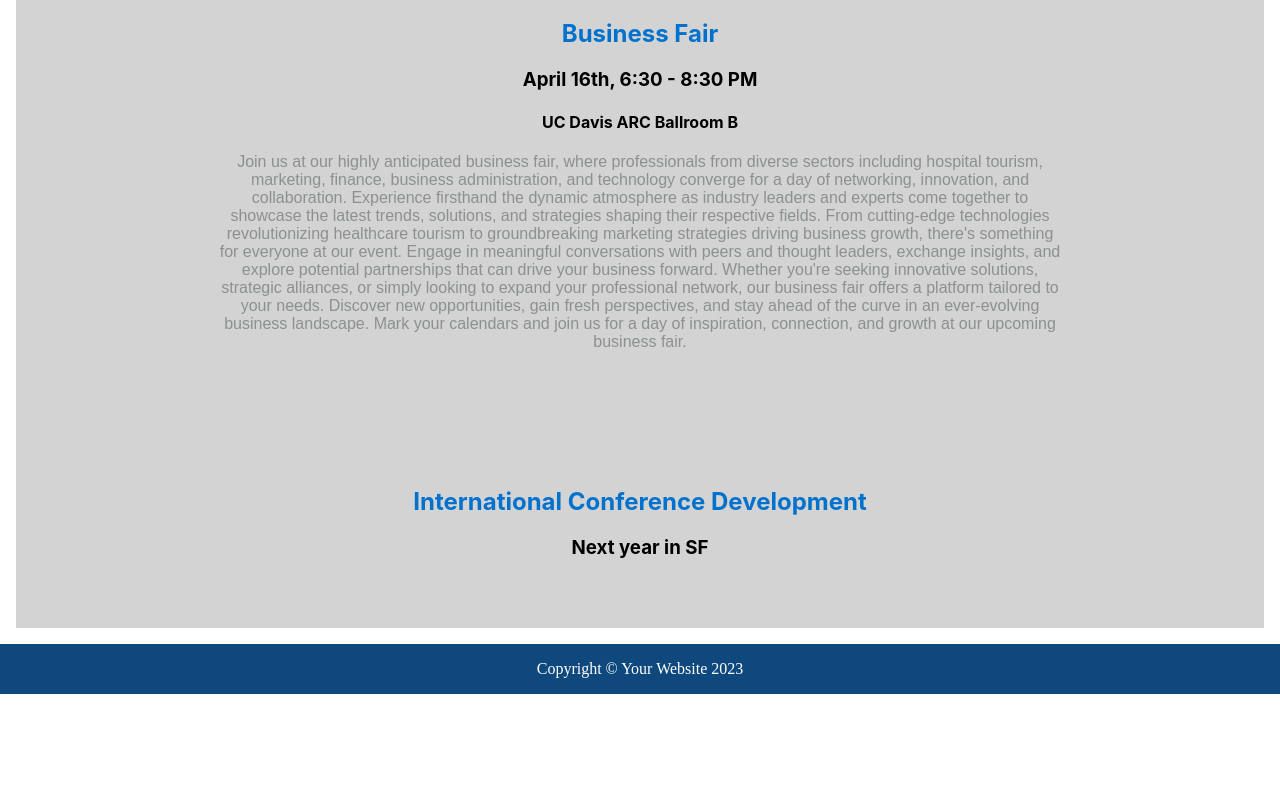
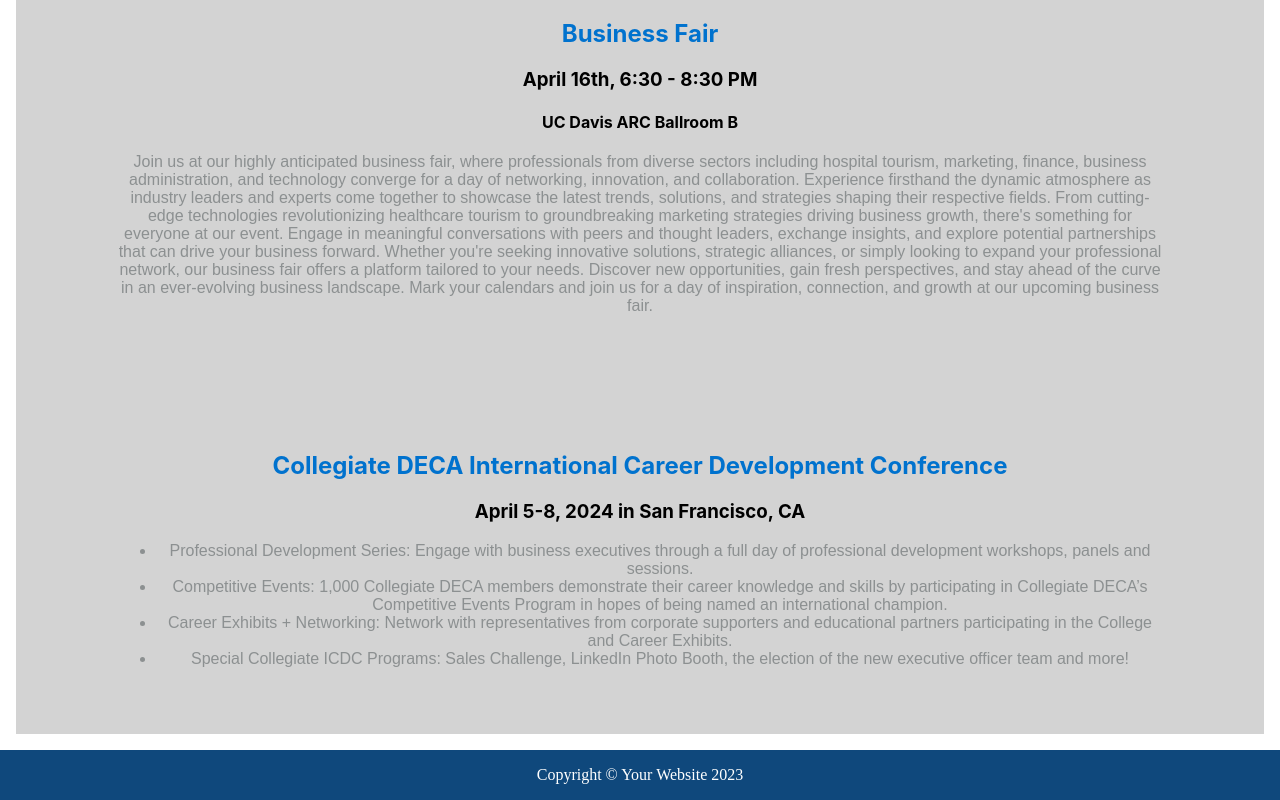
Before and after one commit to Harsh-Karia/DECA-information-website, a React (Create React App) app in the folder deca_website/: page /events in a window 1280 px wide. Shown: the part 4674-5474 px from the top of the page. Before the commit the page ends 5368 px from the top, so only its background shows below. Built offline with nearby package versions, Linux system fonts and the light colour scheme.

Commit message:
Update Events.js

```diff
--- a/deca_website/src/Pages/Events.js
+++ b/deca_website/src/Pages/Events.js
@@ -8,7 +8,7 @@
 			<h1>Upcoming Events</h1>
 
 			</div>
-			<div style={{backgroundColor: 'lightGrey', paddingLeft: '200px',paddingRight: '200px', paddingTop: '50px', paddingBottom: '50px'}}>
+			<div style={{backgroundColor: 'lightGrey', paddingLeft: '100px',paddingRight: '100px', paddingTop: '50px', paddingBottom: '50px'}}>
 				<h2>Business Fair</h2>
 				<h3>April 16th, 6:30 - 8:30 PM</h3>
 				<h4>UC Davis ARC Ballroom B</h4>
@@ -20,9 +20,17 @@
 				</div>
 
 			</div>
-			<div style={{backgroundColor: 'lightGrey', paddingLeft: '200px',paddingRight: '200px', paddingTop: '50px', paddingBottom: '50px'}}>
-				<h2>International Conference Development</h2>
-				<h3>Next year in SF</h3>
+			<div style={{backgroundColor: 'lightGrey', paddingLeft: '100px',paddingRight: '100px', paddingTop: '50px', paddingBottom: '50px'}}>
+				<h2>Collegiate DECA International Career Development Conference</h2>
+				<h3>April 5-8, 2024 in San Francisco, CA</h3>
+				<p>
+					<ul style={{ listStyle: 'disc' }}>
+                    	<li>Professional Development Series: Engage with business executives through a full day of professional development workshops, panels and sessions.</li>
+                    	<li>Competitive Events: 1,000 Collegiate DECA members demonstrate their career knowledge and skills by participating in Collegiate DECA’s Competitive Events Program in hopes of being named an international champion.</li>
+                    	<li>Career Exhibits + Networking: Network with representatives from corporate supporters and educational partners participating in the College and Career Exhibits.</li>
+						<li>Special Collegiate ICDC Programs: Sales Challenge, LinkedIn Photo Booth, the election of the new executive officer team and more!</li>
+                	</ul>
+				</p>
 			</div>
 		</div>
 
```
